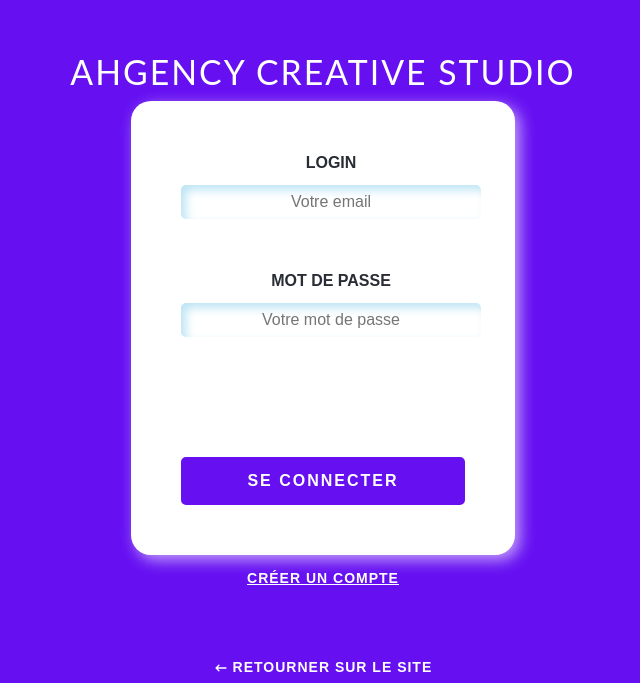
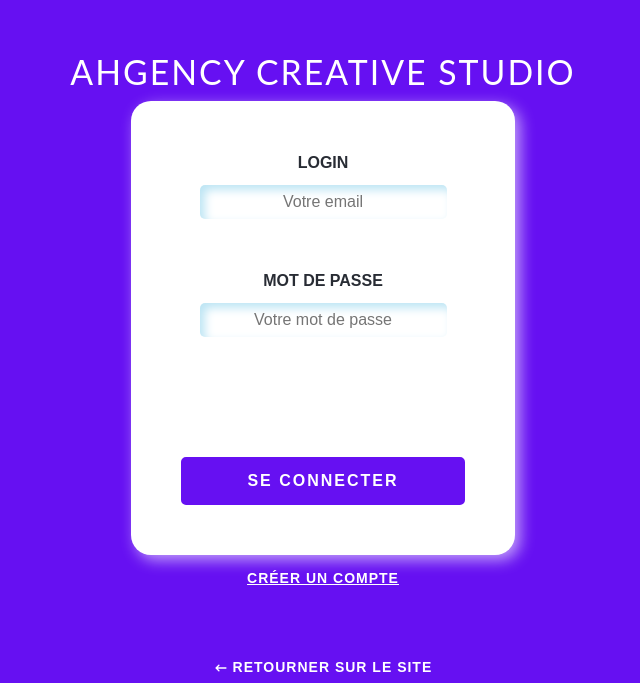
Before and after one commit to Benoit-Londero/Portail_Client_AhGency, a React (Create React App) app in the folder frontend/: page / in a window 1280 px wide. Shown: the part 148-831 px from the top of the page, without its empty margins (317-957 px from the left). Built offline with nearby package versions, Linux system fonts and the light colour scheme.

Commit message:
min-width - %

```diff
--- a/frontend/src/Component/Connexion/Connexion.css
+++ b/frontend/src/Component/Connexion/Connexion.css
@@ -46,7 +46,7 @@
     padding: 5px 20px;
     line-height: 1.5em;
     font-size: 16px;
-    min-width: 300px;
+    min-width: 80%;
     margin-top: 10px;
     text-align: center;
 }
```
